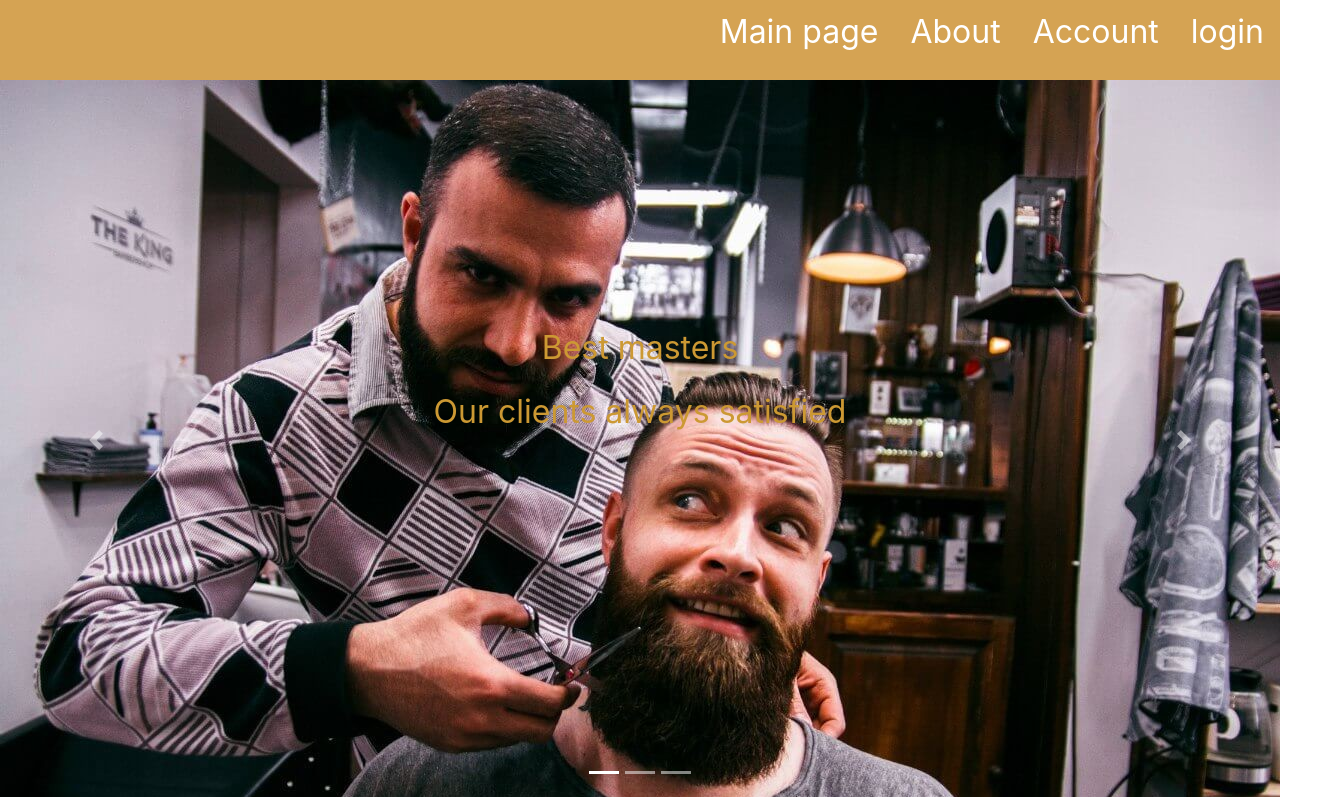
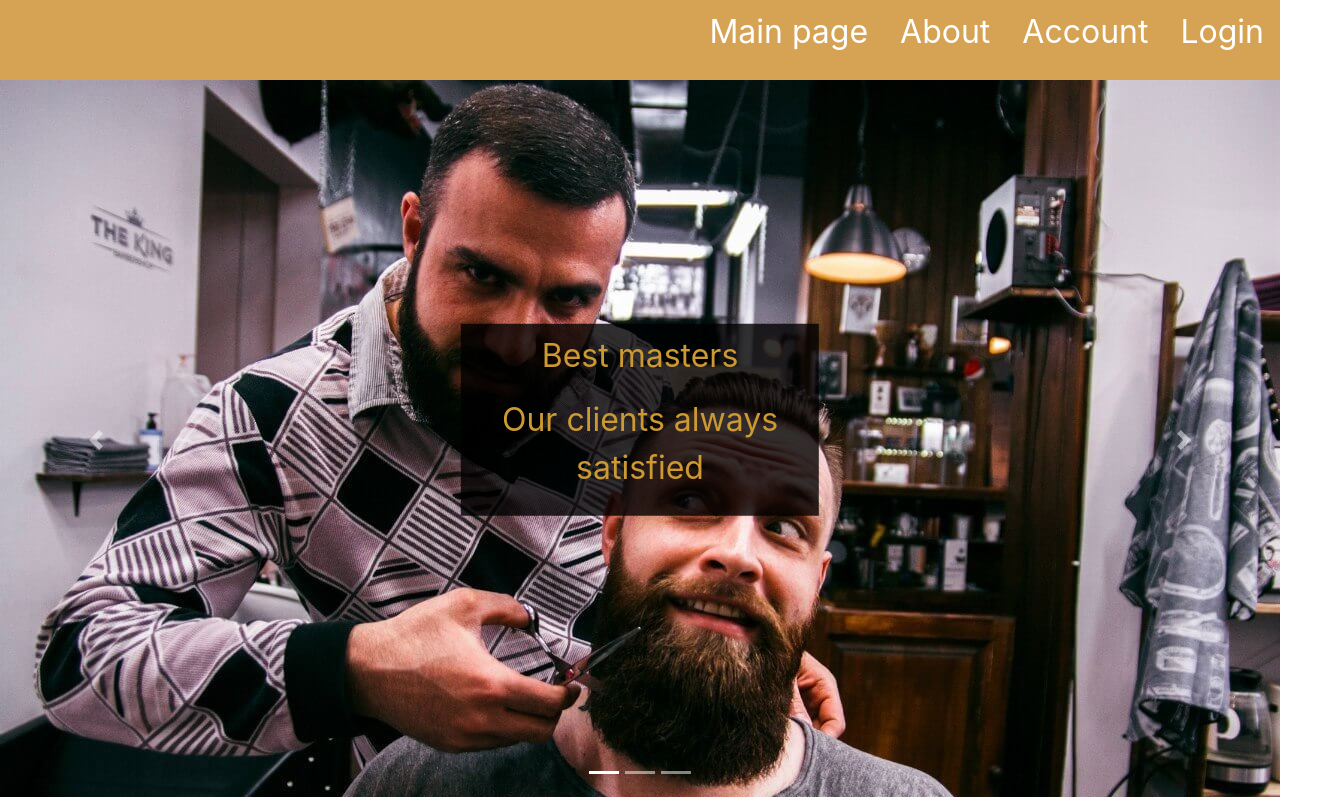
Before and after one commit to Nitvex/epam-project, a React app: page /#/account in a window 1280 px wide. Both pictures are taken after a click on the link "Main page". Shown: the top 797 px of the page, 1327 px wide, since content can reach past the window. Built offline with nearby package versions, Linux system fonts and the light colour scheme; no server answers.

Commit message:
[Add] black background for slider

```diff
--- a/src/client/components/main/Header/Header.js
+++ b/src/client/components/main/Header/Header.js
@@ -11,7 +11,7 @@ class Header extends Component {
                     <Link to="/" className="nav-item nav-link" href="#">Main page</Link>
                     <Link to="/about" className="nav-item nav-link" href="#">About</Link>
                     <Link to="/account" className="nav-item nav-link" href="#">Account</Link>
-                    <Link to="/login" className="nav-item nav-link" href="#">login</Link>
+                    <Link to="/login" className="nav-item nav-link" href="#">Login</Link>
                 </nav>
             </header>
         );
--- a/src/client/components/main/Slider/Slider.js
+++ b/src/client/components/main/Slider/Slider.js
@@ -16,24 +16,30 @@ class Slider extends Component {
                         <img className="d-block w-100" src={require('../../../assets/images/1.jpg')}
                              alt="First slide"/>
                         <div className="carousel-caption d-none d-md-block">
+                            <div className="black">
                                 <p className="caption">Best masters</p>
                                 <p className="caption">Our clients always satisfied</p>
+                            </div>
                         </div>
                     </div>
                     <div className="carousel-item">
                         <img className="d-block w-100" src={require('../../../assets/images/2.jpg')}
                              alt="Second slide"/>
                         <div className="carousel-caption d-none d-md-block">
+                            <div className="black">
                                 <p className="caption">Sign up!</p>
                                 <p className="caption">Consider, you're already brutal</p>
+                            </div>
                         </div>
                     </div>
                     <div className="carousel-item">
                         <img className="d-block w-100" src={require('../../../assets/images/3.jpg')}
                              alt="Third slide"/>
                         <div className="carousel-caption d-none d-md-block">
+                            <div className="black">
                                 <p className="caption">Cool atmosphere</p>
                                 <p className="caption">You feel?</p>
+                            </div>
                         </div>
                     </div>
                 </div>
--- a/src/client/components/main/Slider/style.css
+++ b/src/client/components/main/Slider/style.css
@@ -7,10 +7,16 @@
     position: absolute;
     top: 50%;
     left: 50%;
-    transform: translateY(-50%);
+    transform: translate(30%,-50%);
     font-size: 2rem;
+}
 
-}
-.caption{
+.caption {
     color: #cc9933;
 }
+
+.black {
+    background-color: rgba(0, 0, 0, 0.8);
+    width:40%;
+    padding: 0.5rem;
+}
```
Also changed, not shown: src/client/assets/images/about.jpg (added), src/client/assets/images/msk_metro_logo.jpg (added). Lines whose indentation alone changed are shown as unchanged.
